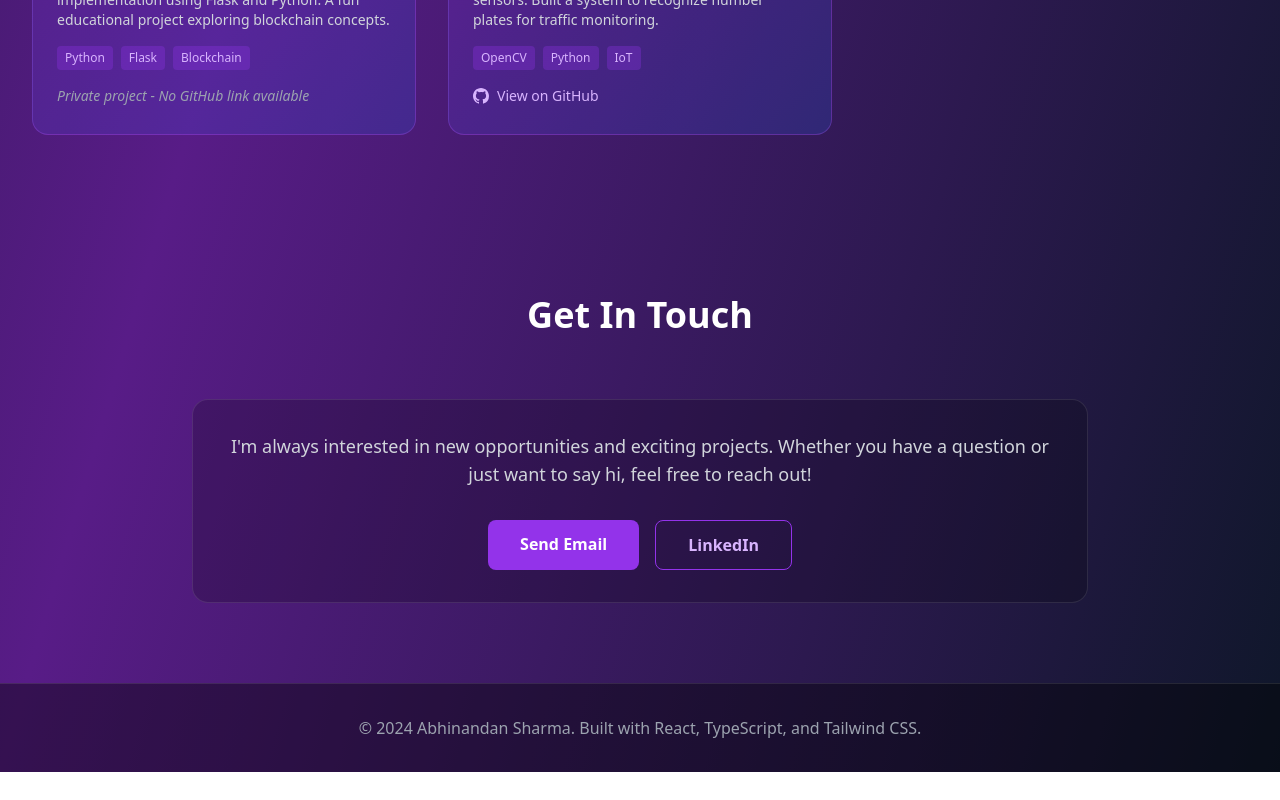
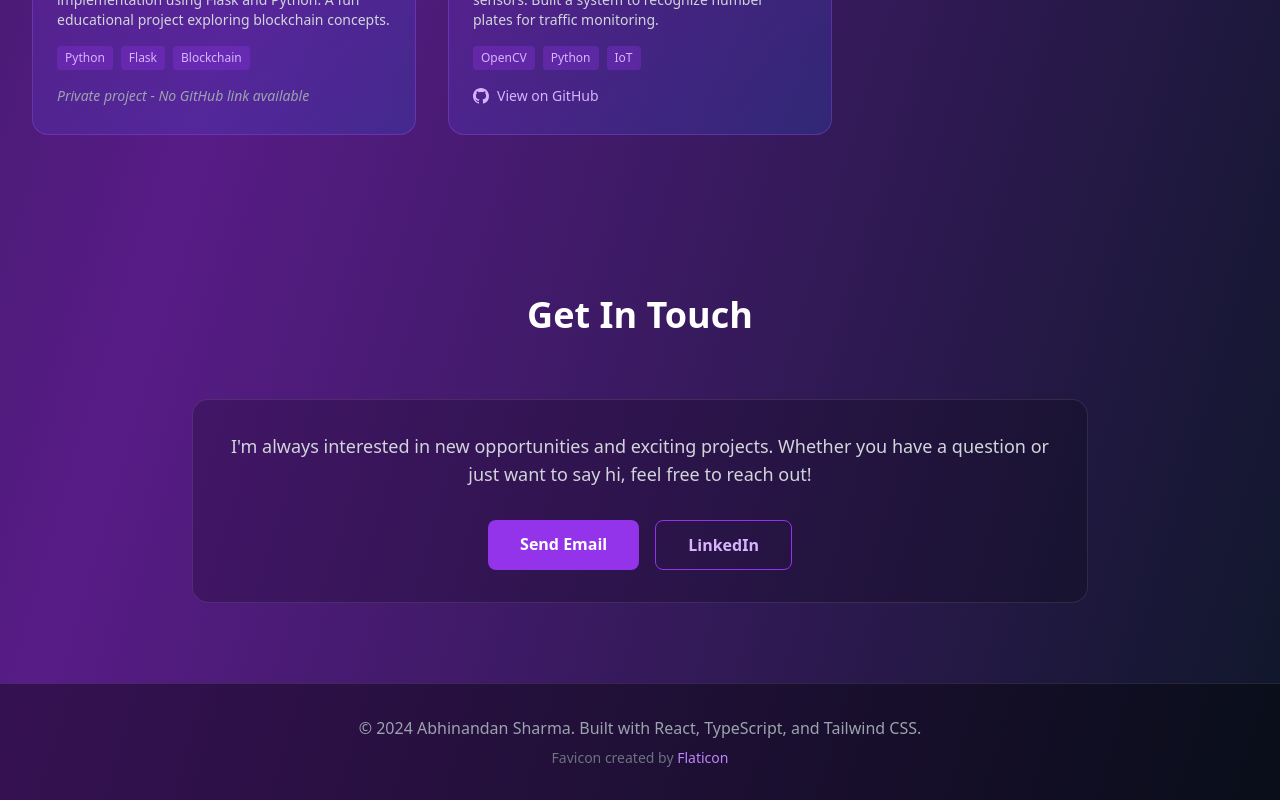
Before and after one commit to abhinandansharma/portfolio, a React (Create React App) app: page / in a window 1280 px wide. Shown: the part 3586-4386 px from the top of the page. Before the commit the page ends 4358 px from the top, so only its background shows below. Built offline with nearby package versions, Linux system fonts and the light colour scheme.

Commit message:
Add Flaticon attribution and update portfolio title

```diff
--- a/public/index.html
+++ b/public/index.html
@@ -7,7 +7,7 @@
     <meta name="theme-color" content="#000000" />
     <meta
       name="description"
-      content="Web site created using create-react-app"
+      content="Abhinandan Sharma - Senior Software Engineer Portfolio. Front-end developer specializing in React, React Native, and medical workflow applications."
     />
     <link rel="apple-touch-icon" href="%PUBLIC_URL%/logo192.png" />
     <!--
@@ -24,7 +24,9 @@
       work correctly both with client-side routing and a non-root public URL.
       Learn how to configure a non-root public URL by running `npm run build`.
     -->
-    <title>React App</title>
+    <title>Abhinandan Sharma - Software Engineer Portfolio</title>
+    <!-- Flaticon Attribution -->
+    <meta name="attribution" content="Favicon created by Flaticon - www.flaticon.com" />
   </head>
   <body>
     <noscript>You need to enable JavaScript to run this app.</noscript>
--- a/src/App.tsx
+++ b/src/App.tsx
@@ -373,6 +373,9 @@ function App() {
           <p className="text-gray-400">
             © 2024 Abhinandan Sharma. Built with React, TypeScript, and Tailwind CSS.
           </p>
+          <p className="text-gray-500 text-sm mt-2">
+            Favicon created by <a href="https://www.flaticon.com" target="_blank" rel="noopener noreferrer" className="text-purple-400 hover:text-purple-300">Flaticon</a>
+          </p>
         </div>
       </footer>
     </div>
```
Also changed, not shown: 1 other file (tests, documents, lock files or other folders).
